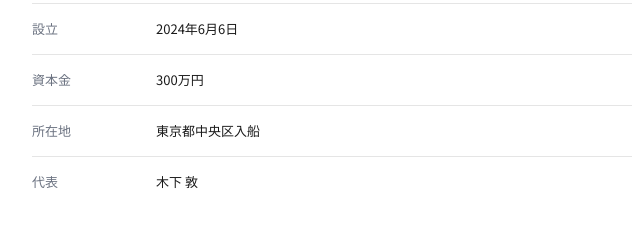
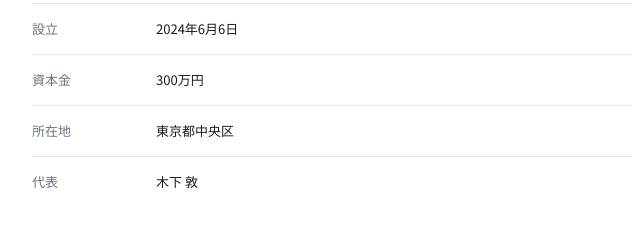
Before and after one commit to kinoppi/techno-pedia, a plain HTML site: page index.html in a window 1280 px wide. Shown: the part 1960-2200 px from the top of the page, 116-756 px from the left. Drawn offline with Linux system fonts and the light colour scheme.

Commit message:
Update company location in index.html

```diff
--- a/index.html
+++ b/index.html
@@ -513,7 +513,7 @@
       </div>
       <div class="company-row">
         <span class="company-key">所在地</span>
-        <span class="company-val">東京都中央区入船</span>
+        <span class="company-val">東京都中央区</span>
       </div>
       <div class="company-row">
         <span class="company-key">代表</span>
```
